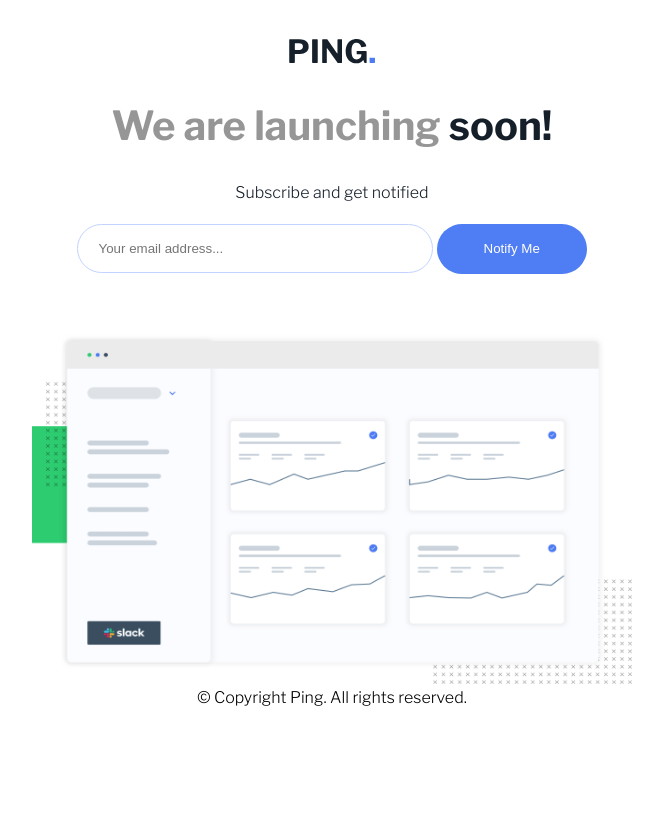
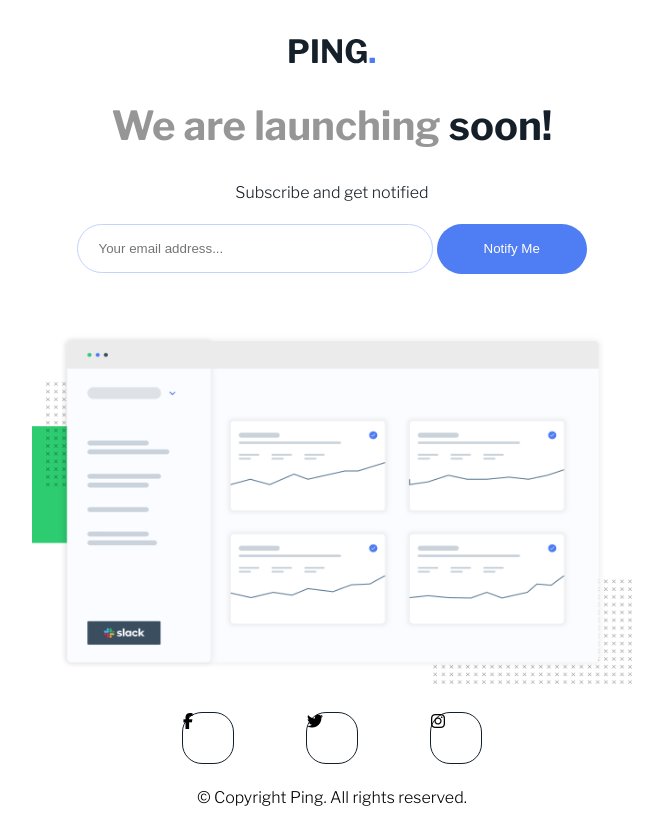
Before and after one commit to abdmud/ping-coming-soon-page, a plain HTML site: page index.html in a window 1280 px wide. Shown: the whole page, without its empty margins (308-971 px from the left). Drawn offline with nearby package versions, Linux system fonts and the light colour scheme.

Commit message:
added font awesome

```diff
--- a/index.html
+++ b/index.html
@@ -37,11 +37,15 @@
     </div>
 
     <div class="socials">
-
+      <i class="fa-brands fa-facebook-f" height="50" width="50"></i>
+      <i class="fa-brands fa-twitter" height="50" width="50"></i>
+      <i class="fa-brands fa-instagram" height="50" width="50"></i>
     </div>
 
     &copy; Copyright Ping. All rights reserved.
 
   </container>
+
+  <script src="https://kit.fontawesome.com/08602731d0.js" crossorigin="anonymous"></script>
 </body>
 </html>
--- a/styles.css
+++ b/styles.css
@@ -56,3 +56,19 @@ button{
     cursor: pointer;
     border: none;
 }
+
+.socials {
+    display: flex;
+    justify-content: space-between;
+    align-content: center;
+    align-items: center;
+    height: 100px;
+    width: 300px;
+}
+
+i {
+    border: 1px solid var(--veryDarkBlue);
+    border-radius: 20px;
+    height: 50px;
+    width: 50px;
+}
```
